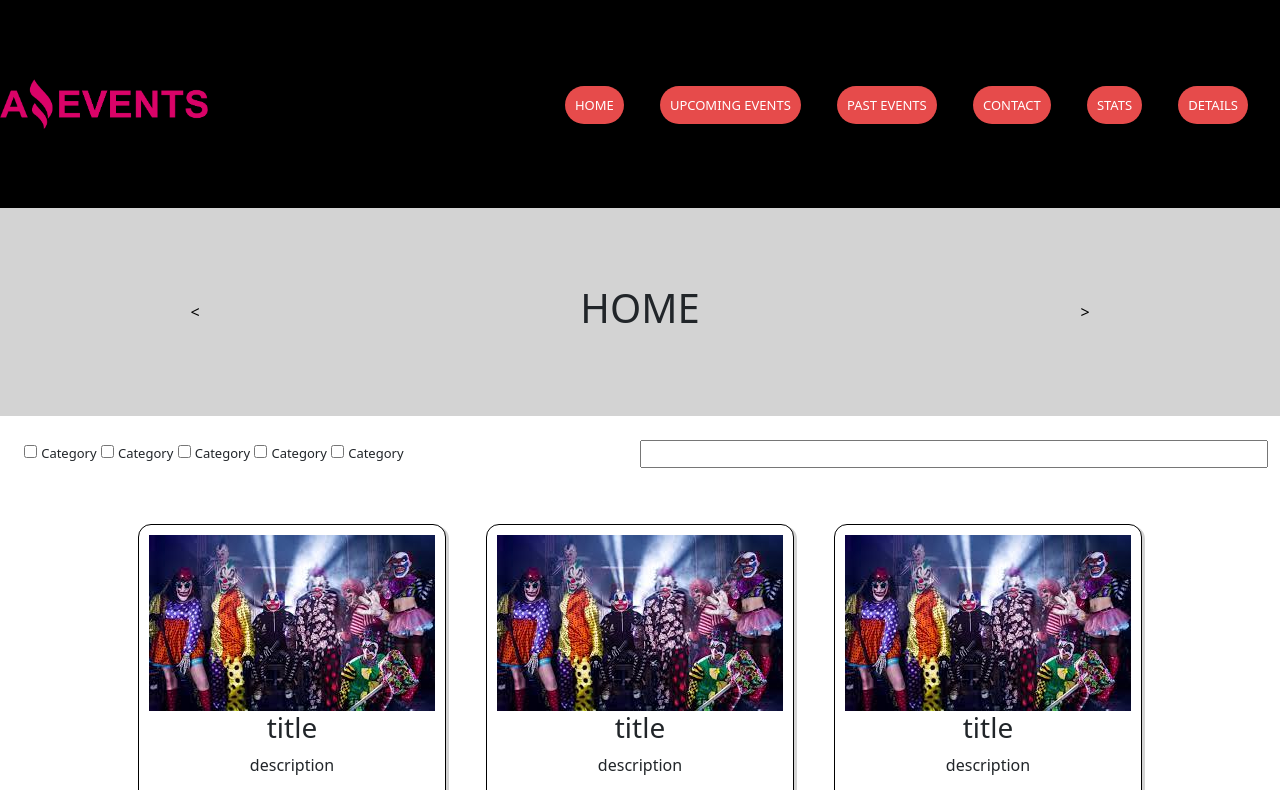
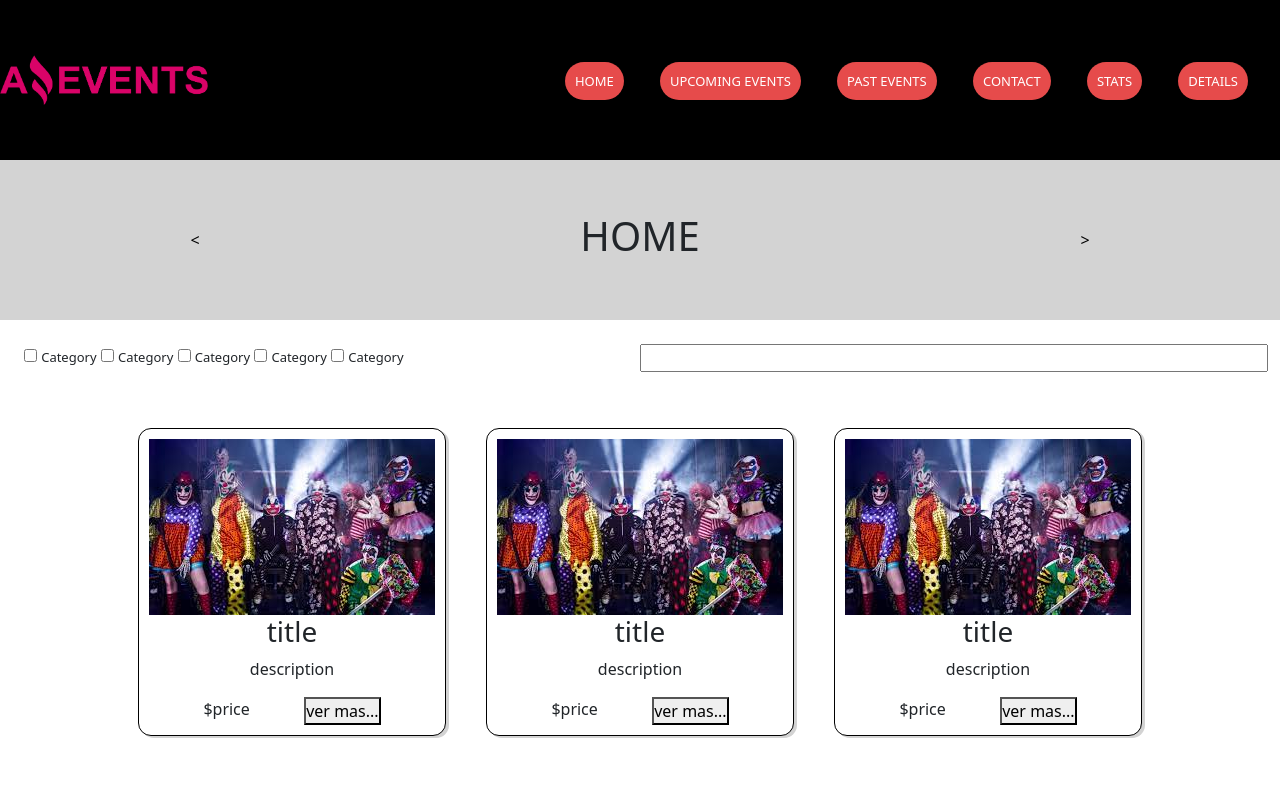
Before and after one commit to LautaBorda/FEJS, a plain HTML site: page index.html in a window 1280 px wide. Shown: the top 790 px of the page. Drawn offline with nearby package versions, Linux system fonts and the light colour scheme.

Commit message:
detalles

```diff
--- a/styles/styles.css
+++ b/styles/styles.css
@@ -13,7 +13,7 @@ nav {
     flex-wrap: wrap;
     align-items: center;
     background-color: black;
-    height: 26vh;
+    height: 20vh;
 }
 
 .logo {
@@ -42,7 +42,7 @@ nav>div>a {
     display: flex;
     flex-direction: row;
     justify-content: space-around;
-    height: 26vh;
+    height: 20vh;
     background-color: lightgray;
     align-items: center;
     text-align: center;
```
